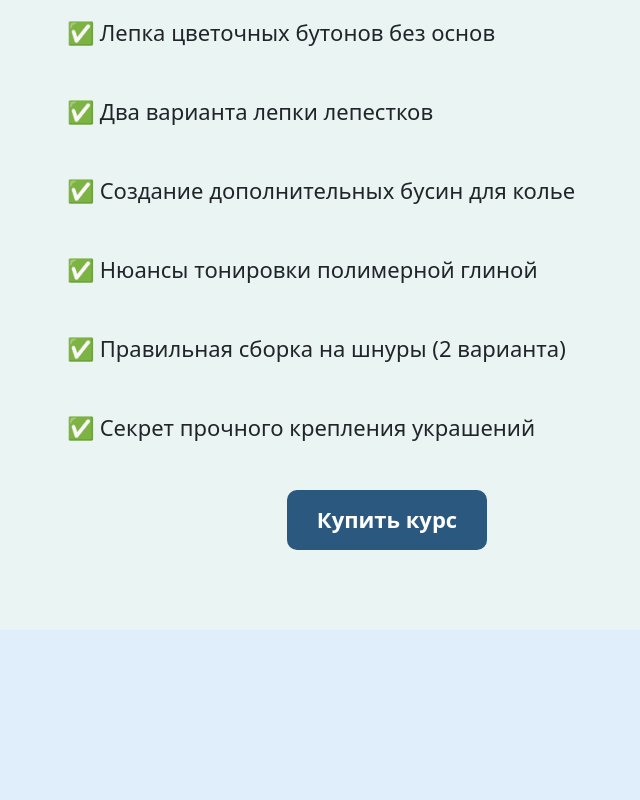
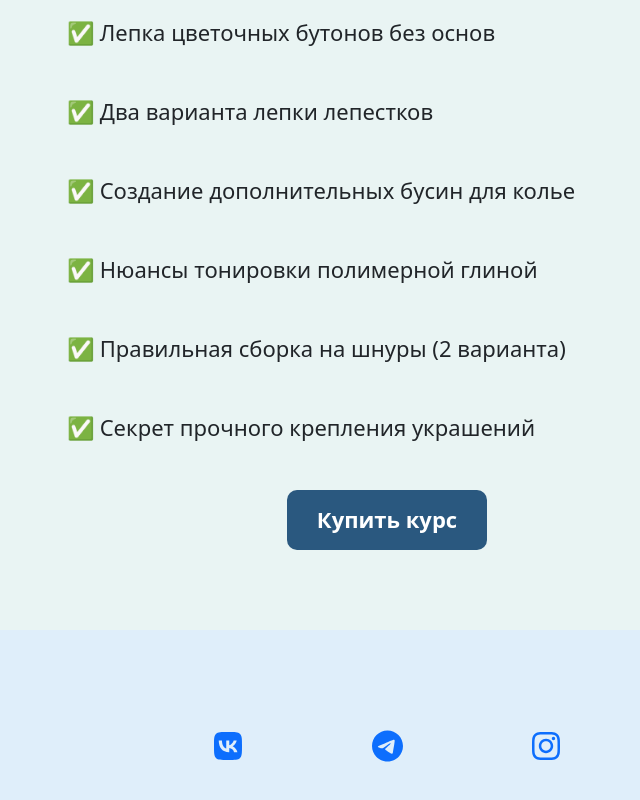
Before and after one commit to BrynzevDmitrii/lending, a React (Create React App) app: page / in a window 1280 px wide. Shown: the part 3309-4109 px from the top of the page, without its empty margins (253-893 px from the left). Before the commit the page ends 4039 px from the top, so only its background shows below. Built offline with nearby package versions, Linux system fonts and the light colour scheme.

Commit message:
SocialFollow

```diff
--- a/package.json
+++ b/package.json
@@ -5,6 +5,9 @@
   "dependencies": {
     "@emotion/react": "^11.11.0",
     "@emotion/styled": "^11.11.0",
+    "@fortawesome/fontawesome-svg-core": "^6.4.0",
+    "@fortawesome/free-brands-svg-icons": "^6.4.0",
+    "@fortawesome/react-fontawesome": "^0.2.0",
     "@mui/icons-material": "^5.11.16",
     "@mui/material": "^5.13.1",
     "@testing-library/jest-dom": "^5.16.5",
--- a/src/Body/Body.jsx
+++ b/src/Body/Body.jsx
@@ -6,13 +6,14 @@
 import { ContactForm } from "./components/ContactForm/ContactForm";
 import { LearnBlock } from "./components/LearnBlock/LearnBlock";
 import { Corusel } from "./components/Carusel/Carusel";
+import { SocialFollow } from "./components/SocialFollow/SocialFollow";
 
 export const Body = () => {
     return (<section className={styles.body_wrapper}>
         <BannerBlock />
-        {/* <Corusel /> */}
         <ContactForm />
         <TargetAudience />
         <LearnBlock />
+        <SocialFollow />
     </section>);
 }
--- /dev/null
+++ b/src/Body/components/SocialFollow/SocialFollow.jsx
@@ -0,0 +1,34 @@
+import React from "react";
+import { FontAwesomeIcon } from "@fortawesome/react-fontawesome";
+import {
+  faVk,
+  faTelegram,
+  faInstagram,
+} from "@fortawesome/free-brands-svg-icons";
+
+import styles from './style.module.scss'
+
+export const SocialFollow = () => {
+  return (
+    <div className={styles.socialList}>
+      <a
+        href="https://vk.com/bohostyle1https://vk.com/bohostyle1"
+        className="Vk social"
+      >
+        <FontAwesomeIcon icon={faVk} size="2x" />
+      </a>
+      <a
+        href="https://t.me/TatianaBrynceva"
+        className="Telegram social"
+      >
+        <FontAwesomeIcon icon={faTelegram} size="2x" />
+      </a>
+      <a
+        href="https://instagram.com/tatianabrynceva"
+        className="instagram social"
+      >
+        <FontAwesomeIcon icon={faInstagram} size="2x" />
+      </a>
+    </div>
+  );
+};
--- /dev/null
+++ b/src/Body/components/SocialFollow/style.module.scss
@@ -0,0 +1,7 @@
+.socialList {
+    display: flex;
+    align-items: center;
+    justify-content: space-between;
+    width: 30%;
+    margin-bottom: 70px;
+}
```
Also changed, not shown: 1 other file (tests, documents, lock files or other folders).
